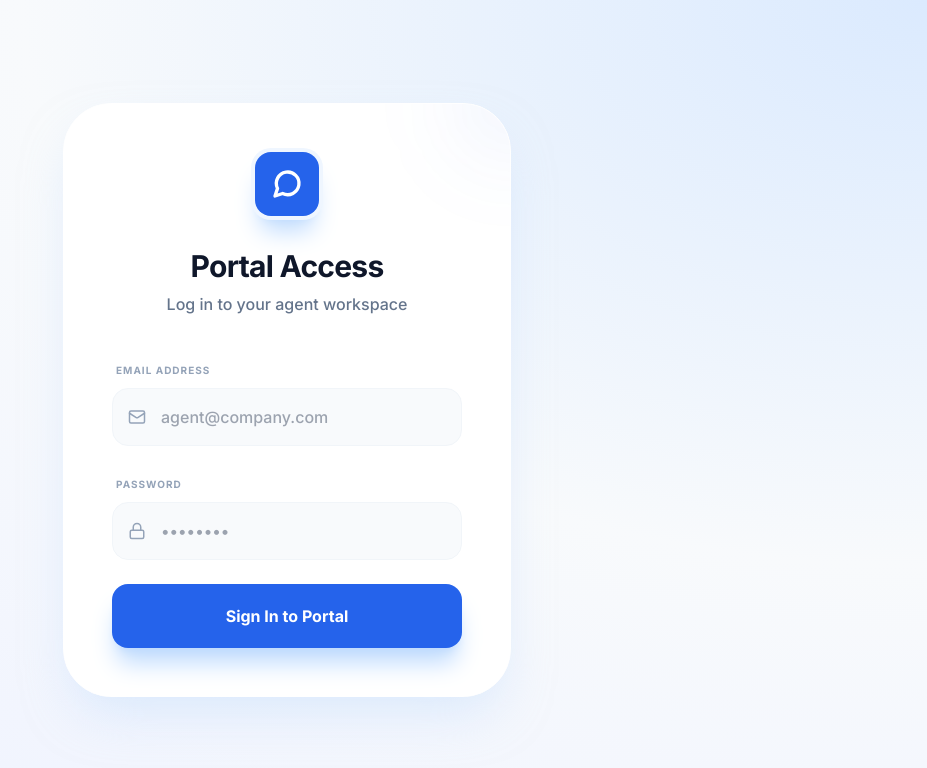
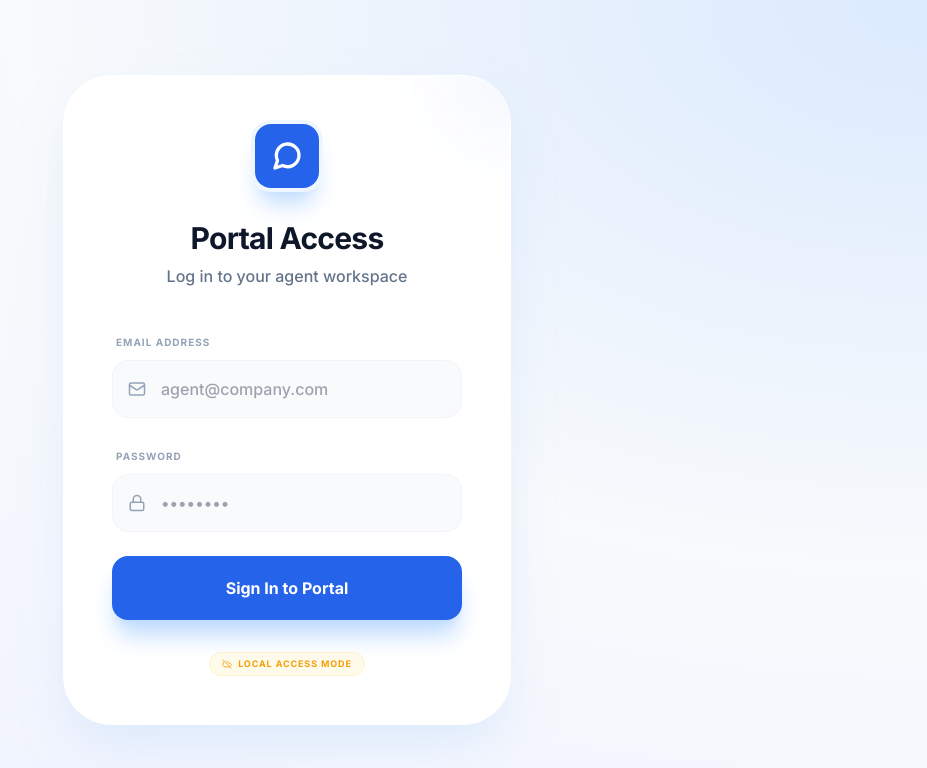
Before and after one commit to Wooohan/type-2, a React (Vite) app: page / in a window 1280 px wide. Shown: the top 768 px of the page, without its empty margins (353-1280 px from the left). Built offline with nearby package versions, Linux system fonts and the light colour scheme.

Commit message:
Update App.tsx

```diff
--- a/App.tsx
+++ b/App.tsx
@@ -9,10 +9,10 @@ import PageSettings from './components/Admin/PageSettings';
 import MediaLibrary from './components/Admin/MediaLibrary';
 import SettingsView from './components/Admin/SettingsView';
 import { initFacebookSDK } from './services/facebookService';
-import { Mail, Lock, Loader2, AlertCircle, MessageSquare, Bell, Menu } from 'lucide-react';
+import { Mail, Lock, Loader2, AlertCircle, MessageSquare, Bell, Menu, CloudOff, Cloud } from 'lucide-react';
 
 const LoginPage: React.FC = () => {
-  const { login } = useApp();
+  const { login, dbStatus } = useApp();
   const [email, setEmail] = useState('');
   const [password, setPassword] = useState('');
   const [isLoading, setIsLoading] = useState(false);
@@ -89,6 +89,22 @@ const LoginPage: React.FC = () => {
               {isLoading ? <Loader2 className="animate-spin" size={20} /> : 'Sign In to Portal'}
             </button>
           </form>
+
+          <div className="mt-8 flex items-center justify-center gap-2">
+            {dbStatus === 'unconfigured' ? (
+              <div className="flex items-center gap-1.5 text-[9px] font-black text-amber-500 uppercase tracking-widest px-3 py-1 bg-amber-50 rounded-full border border-amber-100">
+                <CloudOff size={10} /> Local Access Mode
+              </div>
+            ) : dbStatus === 'connected' ? (
+              <div className="flex items-center gap-1.5 text-[9px] font-black text-emerald-500 uppercase tracking-widest px-3 py-1 bg-emerald-50 rounded-full border border-emerald-100">
+                <Cloud size={10} /> Atlas Sync Ready
+              </div>
+            ) : (
+              <div className="flex items-center gap-1.5 text-[9px] font-black text-slate-400 uppercase tracking-widest px-3 py-1">
+                <Loader2 size={10} className="animate-spin" /> Verifying Cloud...
+              </div>
+            )}
+          </div>
         </div>
       </div>
     </div>
```
